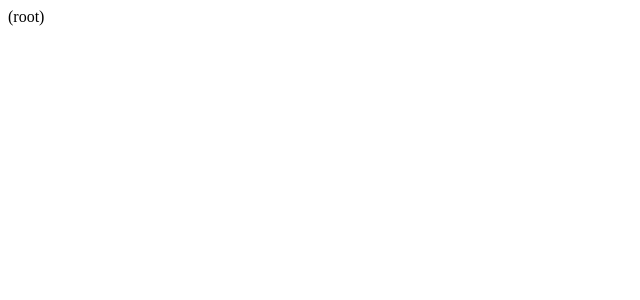
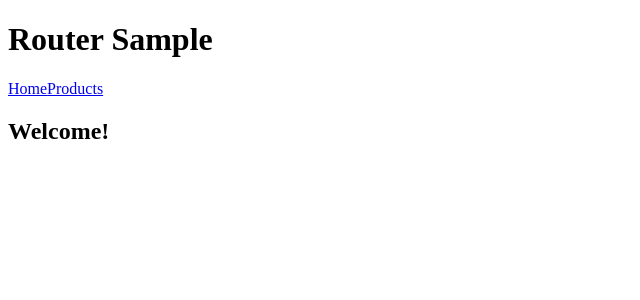
Before and after one commit to zpdgithub/learn-angular-route-nested, an Angular app: page /#/home in a window 1280 px wide. Before the commit this address led to /. Shown: the top 300 px of the page, without its empty margins (0-640 px from the left). Built offline with nearby package versions, Linux system fonts and the light colour scheme.

Commit message:
添加主路由配置

```diff
--- a/src/app/app.module.ts
+++ b/src/app/app.module.ts
@@ -5,6 +5,11 @@ import {
   LocationStrategy,
   HashLocationStrategy
 } from '@angular/common';
+import {
+  RouterModule,
+  Router,
+  Routes
+} from '@angular/router';
 
 /*
  * Components
@@ -14,10 +19,32 @@ import { ProductsComponent } from './components/ProductsComponent';
 
 @Component({
   selector: 'app-root',
-  template: `(root)`
+  template: `
+  <div class="page-header">
+    <div class="container">
+      <h1>Router Sample</h1>
+      <div class="navLinks">
+        <a [routerLink]="['/home']">Home</a>
+        <a [routerLink]="['/products']">Products</a>
+      </div>
+    </div>
+  </div>
+
+  <div id="content">
+    <div class="container">
+      <router-outlet></router-outlet>
+    </div>
+  </div>
+  `
 })
 export class AppComponent {
 }
+
+const routes: Routes = [
+  { path: '', redirectTo: 'home', pathMatch: 'full' },
+  { path: 'home', component: HomeComponent },
+  { path: 'products', component: ProductsComponent }
+];
 
 @NgModule({
   declarations: [
@@ -26,7 +53,8 @@ export class AppComponent {
     ProductsComponent
   ],
   imports: [
-    BrowserModule
+    BrowserModule,
+    RouterModule.forRoot(routes)
   ],
   providers: [
     { provide: LocationStrategy, useClass: HashLocationStrategy }
```
